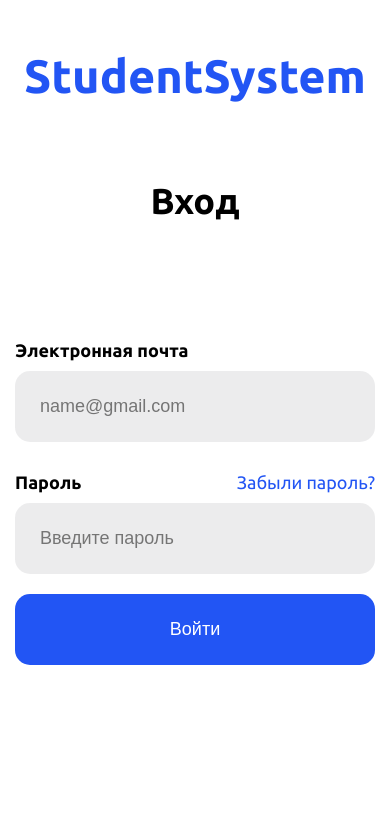
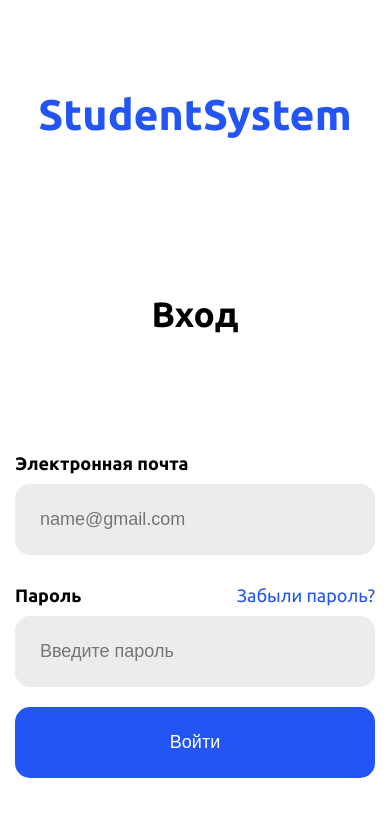
Before and after one commit to Student-developments-Inc/stusy, a Vue app in the folder stusy-ui/: page /auth in a window 390 px wide. Shown: the top 816 px of the page. Built offline with nearby package versions, Linux system fonts and the light colour scheme.

Commit message:
refactor: fixed styles, text doesn't run over at a small screen resolution

```diff
--- a/stusy-ui/src/views/AuthView.vue
+++ b/stusy-ui/src/views/AuthView.vue
@@ -16,7 +16,7 @@
         >
           <p>{{ errorText }}</p>
         </div>
-        <label class="input-form">
+        <div class="input-form">
           <h2>Электронная почта</h2>
           <input
               type="text"
@@ -24,7 +24,7 @@
               v-model="email"
               required
           />
-        </label>
+        </div>
         <div class="input-form">
           <h2 style="float: left">Пароль</h2>
           <a href="#" class="forget" style="float: right">Забыли пароль?</a>
@@ -44,7 +44,7 @@
 </template>
 
 <script>
-import {url, getCookie} from "@/global";
+import {getCookie, url} from "@/global";
 import ScreenLoader from "@/components/ScreenLoader";
 import ModalWindow from "@/components/ModalWindow";
 
@@ -122,9 +122,10 @@ export default {
   width: 40%;
   background: var(--light);
   display: flex;
-  justify-content: center;
   align-items: center;
   overflow: hidden;
+  flex-direction: column;
+  justify-content: space-around;
 }
 
 h1 {
@@ -170,7 +171,6 @@ h1 {
 }
 
 h1.title {
-  position: absolute;
   top: 10px;
 }
 
@@ -207,7 +207,11 @@ h1.title {
   }
 
   h1 {
-    font-size: 12vw;
+    font-size: 11vw;
+  }
+
+  .form h1 {
+    font-size: 9vw;
   }
 }
 </style>
```
